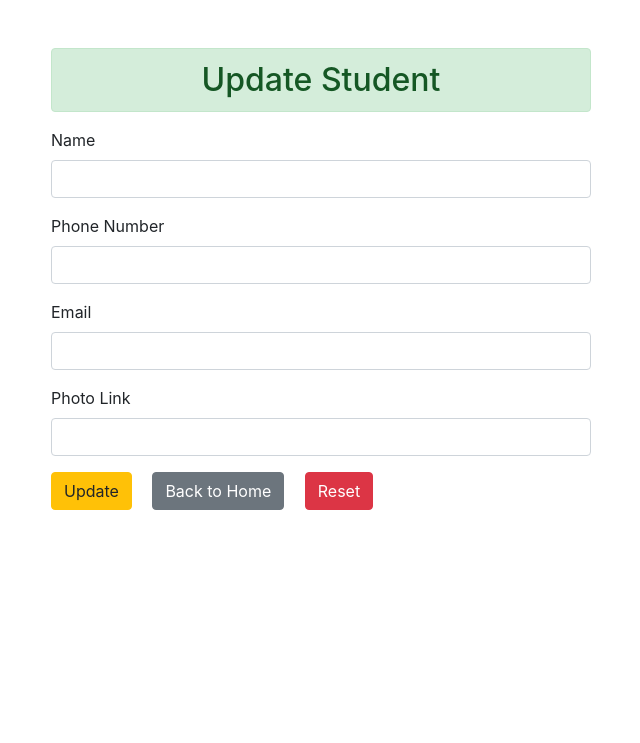
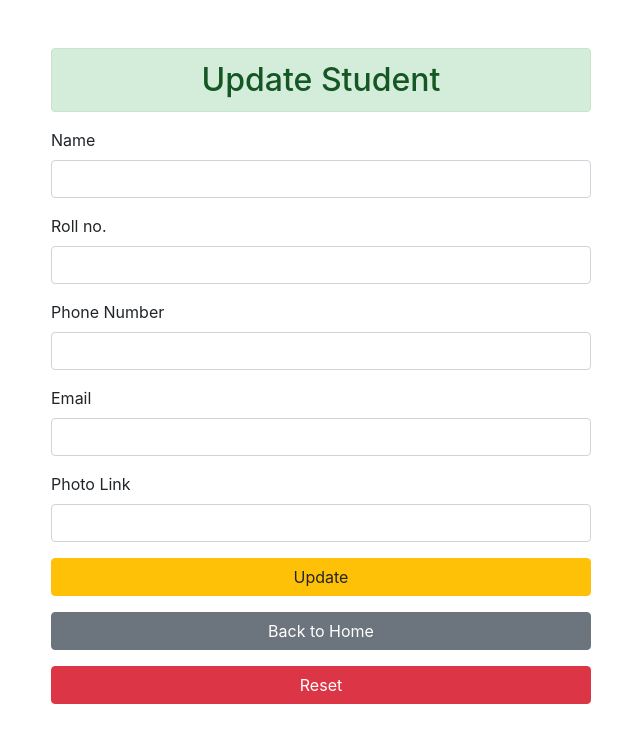
Before and after one commit to abhinavsaxena2308/CRUD-api-for-eledep, a Node server app: template views/edit.ejs in a window 1280 px wide. Shown: the top 743 px of the page, without its empty margins (34-674 px from the left). Run offline with Node 20, Linux system fonts and the light colour scheme; the template is opened without the code that fills it, so the values that code supplies are empty; some libraries are stand-ins or nearby versions.

Commit message:
3rd commit

```diff
--- a/views/edit.ejs
+++ b/views/edit.ejs
@@ -22,9 +22,9 @@
                         <input type="text" class="form-control" id="name" name="name" value="<%= data.name %>" />
                     </div>
                     <div class="mb-3">
-                        <!-- <label for="roll" class="form-label">Roll no.</label>
+                        <label for="roll" class="form-label">Roll no.</label>
                     <input type="text" class="form-control" id="roll" name="roll" value="<%= data.roll %>" />
-                </div> -->
+                </div>
                         <div class="mb-3">
                             <label for="number" class="form-label">Phone Number</label>
                             <input type="number" class="form-control" id="number" name="number"
@@ -38,9 +38,9 @@
                             <label for="name" class="form-label">Photo Link</label>
                             <input type="url" class="form-control" id="photo" name="photo" value="<%= data.photo%>" />
                         </div>
-                        <button type="submit" class="btn btn-warning">Update</button>
-                        <button type="submit" class="btn btn-secondary ml-3">Back to Home</button>
-                        <button type="reset" class="btn btn-danger ml-3">Reset</button>
+                        <button type="submit" class="btn btn-warning w-100">Update</button>
+                        <button type="submit" class="btn btn-secondary w-100 mt-3 ">Back to Home</button>
+                        <button type="reset" class="btn btn-danger w-100 mt-3">Reset</button>
                 </form>
             </div>
 
```
